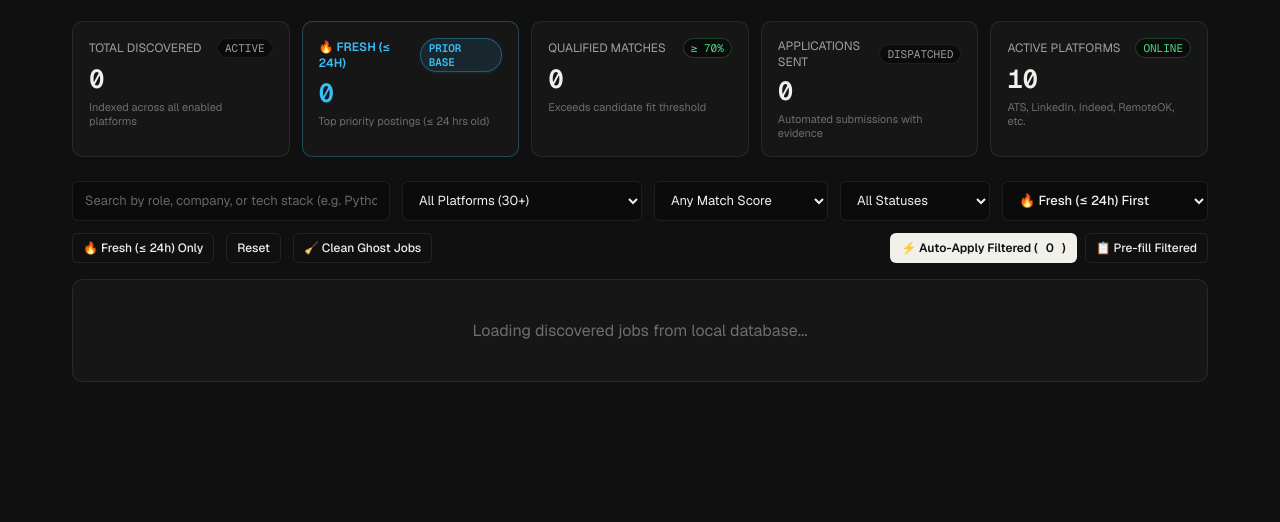
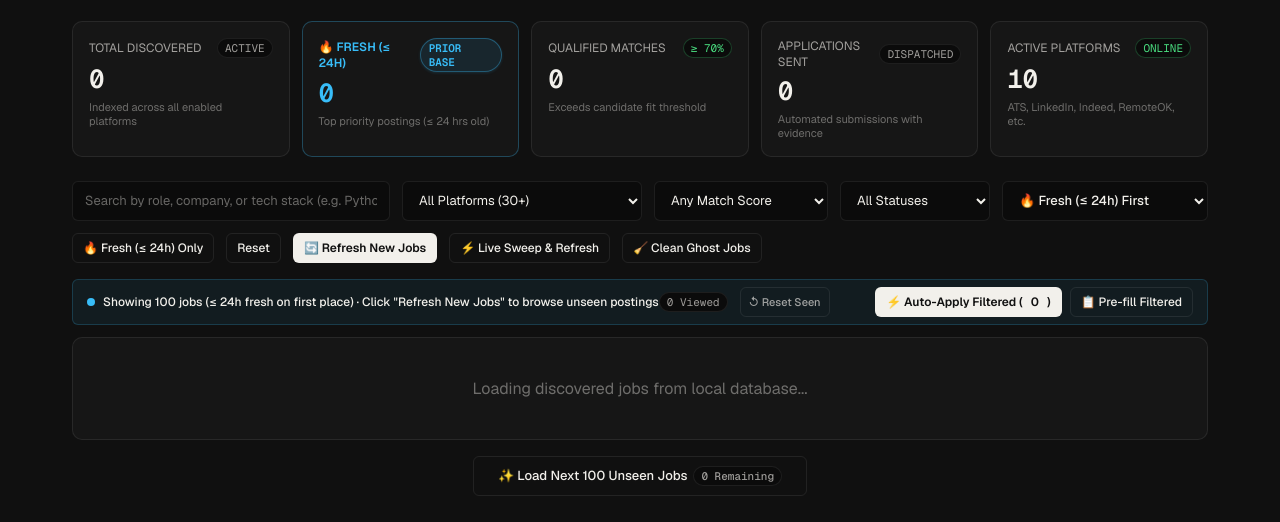
Before and after one commit to Vedang-tiwari/MCP-Model-Context-Protocol, a plain HTML site: page web/static/index.html in a window 1280 px wide. Shown: the part 162-684 px from the top of the page. Drawn offline with nearby package versions, Linux system fonts and the light colour scheme; no server answers.

Commit message:
feat(web): add refresh button, live sweep trigger, unseen tracker bar, and load more button

```diff
--- a/web/static/index.html
+++ b/web/static/index.html
@@ -207,6 +207,23 @@
 
         <button class="button button-secondary button-sm" id="btn-reset-filters">Reset</button>
         <button
+          class="button button-primary button-sm"
+          id="btn-refresh-unseen"
+          title="Refresh feed with new unseen jobs from database and live sweeps"
+          style="font-weight: 600; white-space: nowrap; display: inline-flex; align-items: center; gap: 4px;"
+        >
+          <span id="refresh-spinner" style="display: none;">⏳</span>
+          <span id="refresh-btn-label">🔄 Refresh New Jobs</span>
+        </button>
+        <button
+          class="button button-secondary button-sm"
+          id="btn-sweep-and-refresh"
+          title="Run live discovery sweep across career platforms and immediately display new unseen jobs"
+          style="white-space: nowrap;"
+        >
+          ⚡ Live Sweep & Refresh
+        </button>
+        <button
           class="button button-secondary button-sm"
           id="btn-purge-ghosts"
           title="Eliminate fake dummy seed employers, expired postings, and placeholder URLs from database"
@@ -214,6 +231,22 @@
         >
           🧹 Clean Ghost Jobs
         </button>
+      </div>
+
+      <!-- Unseen Feed Tracker Bar -->
+      <div id="unseen-feed-bar" style="display: flex; justify-content: space-between; align-items: center; padding: 7px 14px; margin-bottom: 12px; background: rgba(56, 189, 248, 0.07); border: 1px solid rgba(56, 189, 248, 0.2); border-radius: var(--radius-sm); font-size: 12px;">
+        <div style="display: flex; align-items: center; gap: 8px;">
+          <span style="display: inline-block; width: 8px; height: 8px; border-radius: 50%; background: #38bdf8;"></span>
+          <span id="unseen-status-text" style="color: var(--color-text-main); font-weight: 500;">
+            Showing 100 jobs (≤ 24h fresh on first place) · Click "Refresh New Jobs" to browse unseen postings
+          </span>
+        </div>
+        <div style="display: flex; gap: 12px; align-items: center;">
+          <span class="badge" id="badge-seen-count" style="font-size: 11px;">0 Viewed</span>
+          <button type="button" id="btn-reset-seen" class="button button-secondary button-sm" style="padding: 2px 8px; font-size: 11px; color: var(--color-text-muted); cursor: pointer;" title="Reset your viewed session and show postings from the beginning">
+            ↺ Reset Seen
+          </button>
+        </div>
 
         <div style="display: flex; gap: 8px; margin-left: auto; align-items: center;">
           <button
@@ -258,6 +291,19 @@
         <div style="padding: 40px; text-align: center; color: var(--color-text-subtle);">
           Loading discovered jobs from local database...
         </div>
+      </div>
+
+      <!-- Load More Unseen Jobs Container -->
+      <div id="load-more-container" style="text-align: center; margin-top: 16px; margin-bottom: 24px;">
+        <button
+          class="button button-secondary"
+          id="btn-load-more-unseen"
+          style="padding: 9px 24px; font-weight: 500; font-size: 13px; display: inline-flex; align-items: center; gap: 6px;"
+          title="Append the next 100 unseen jobs without replacing the current view"
+        >
+          <span>✨ Load Next 100 Unseen Jobs</span>
+          <span class="badge" id="badge-load-more-count" style="font-size: 11px;">0 Remaining</span>
+        </button>
       </div>
     </section>
 
```
